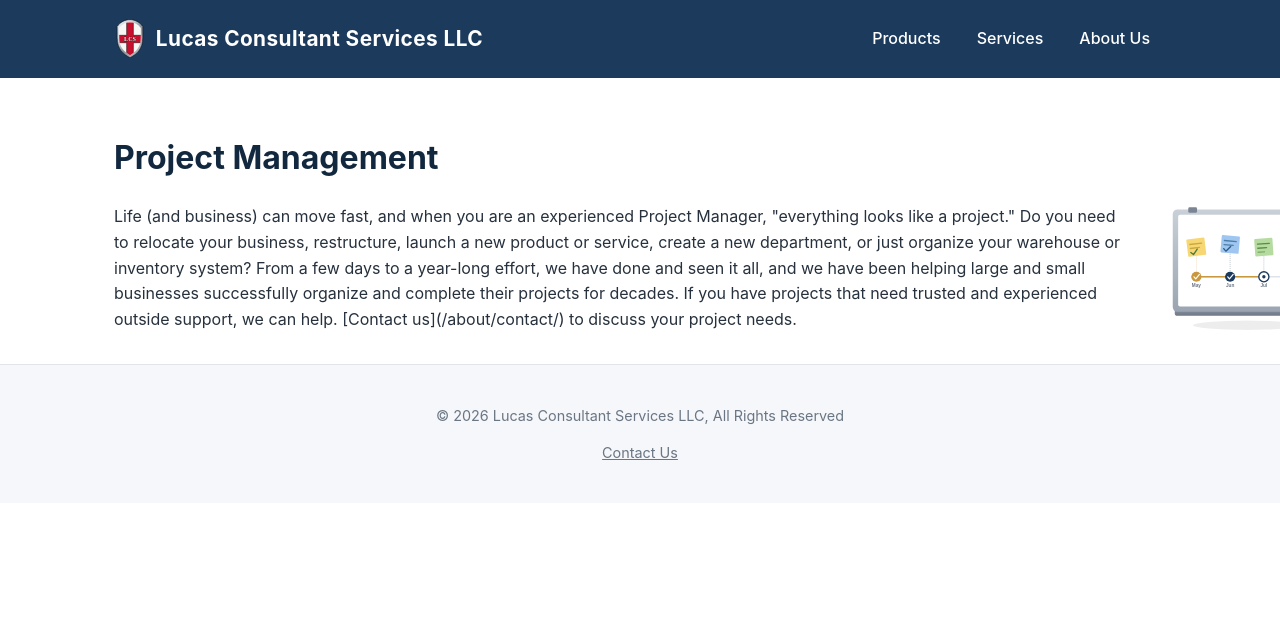
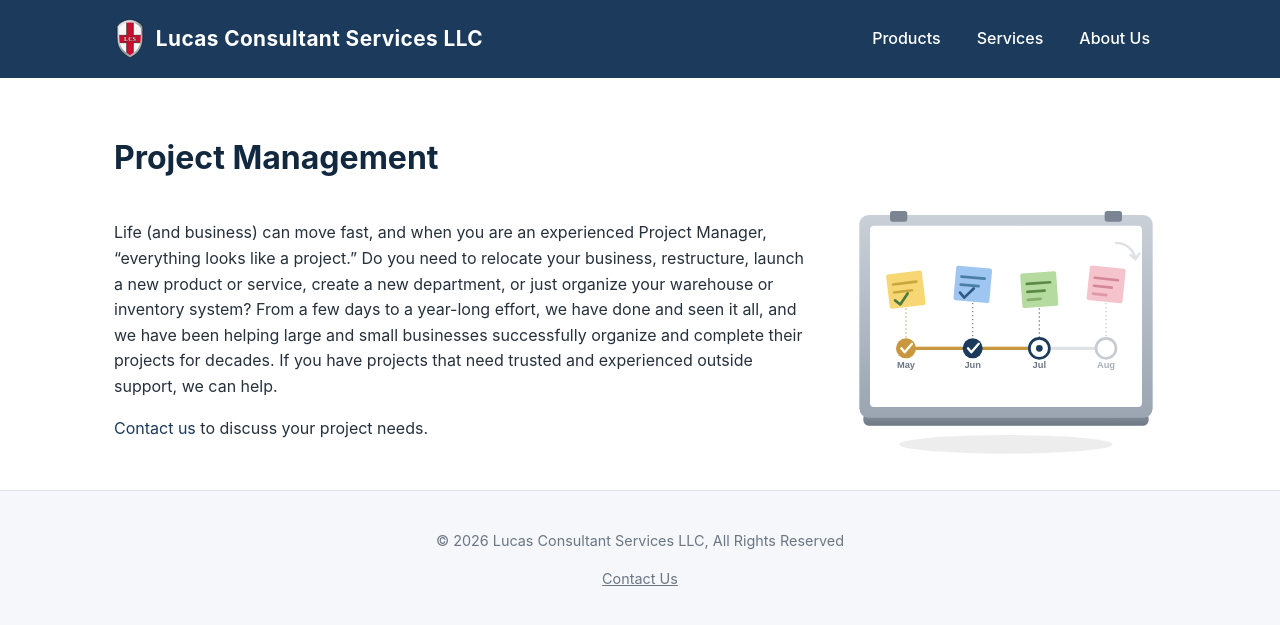
Before and after one commit to DrColorado/lucas-consulting-site, a Jekyll site: the page built from lucas-consulting-site/services/project-management.md, in a window 1280 px wide. Shown: the top 625 px of the page. Built offline with Jekyll 4.4.1, drawn with Linux system fonts in a browser that asks for light colours.

Commit message:
strat mgt update

```diff
--- a/lucas-consulting-site/assets/css/style.css
+++ b/lucas-consulting-site/assets/css/style.css
@@ -313,14 +313,18 @@ h1, h2, h3 { color: var(--color-primary-dark); }
   min-width: 0;
 }
 .service-illustration {
-  flex: 0 1 auto;
+  flex: 0 1 320px;
+  min-width: 0;
+  max-width: 360px;
   display: flex;
   align-items: center;
+  justify-content: center;
 }
 .service-illustration img {
+  width: 100%;
   height: 100%;
-  width: auto;
-  max-width: 360px;
+  max-width: 100%;
+  object-fit: contain;
   display: block;
 }
 /* Mobile */
@@ -379,10 +383,11 @@ h1, h2, h3 { color: var(--color-primary-dark); }
   .service-layout {
     flex-direction: column;
   }
-  .service-illustration img {
-    height: auto;
-    width: 100%;
+  .service-illustration {
     max-width: 280px;
     margin: 0 auto;
   }
+  .service-illustration img {
+    height: auto;
+  }
 }
--- a/lucas-consulting-site/services/project-management.md
+++ b/lucas-consulting-site/services/project-management.md
@@ -7,7 +7,7 @@ permalink: /services/project-management/
 # Project Management
 
 <div class="service-layout">
-<div class="service-text">
+<div class="service-text" markdown="1">
 
 Life (and business) can move fast, and when you are an experienced Project Manager, "everything looks like a project." Do you need to relocate your business, restructure, launch a new product or service, create a new department, or just organize your warehouse or inventory system? From a few days to a year-long effort, we have done and seen it all, and we have been helping large and small businesses successfully organize and complete their projects for decades. If you have projects that need trusted and experienced outside support, we can help.
 
```
Also changed, not shown: lucas-consulting-site/services/strategic-management.md (+1 -1 lines).
